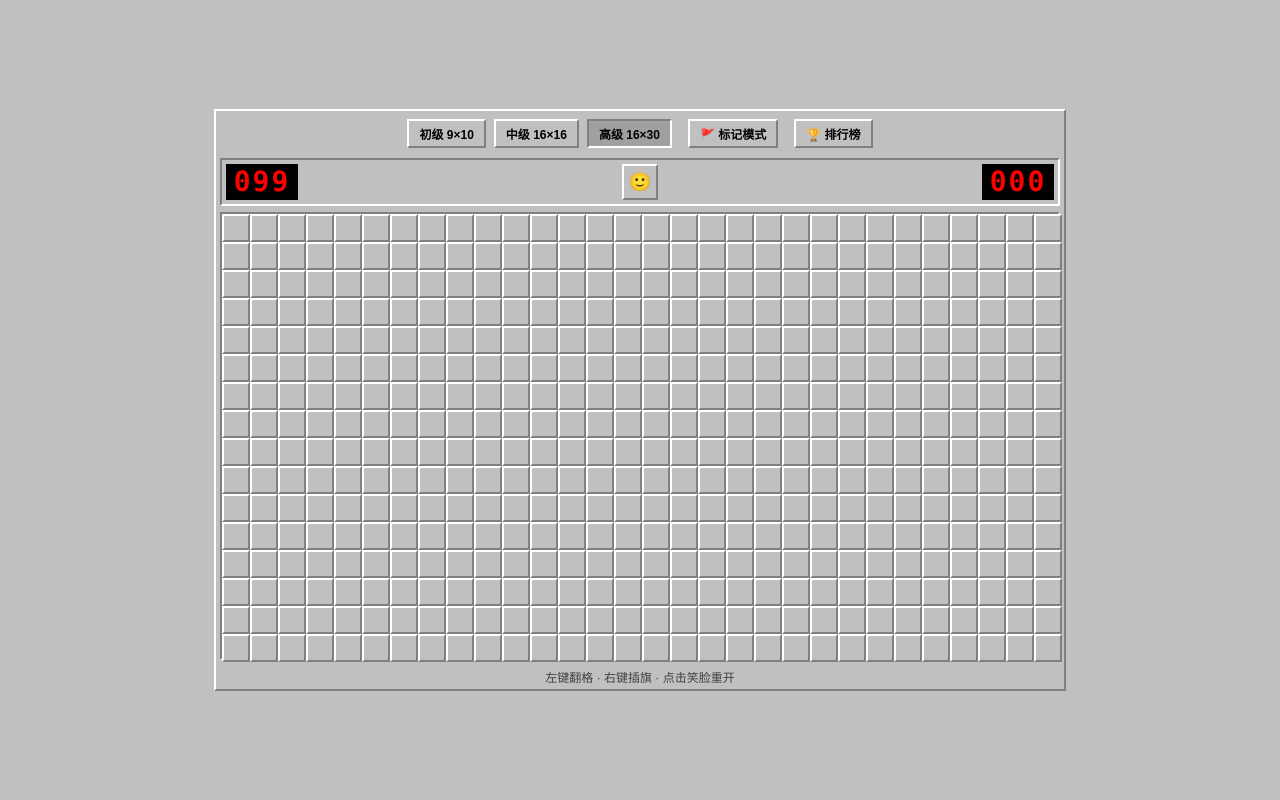
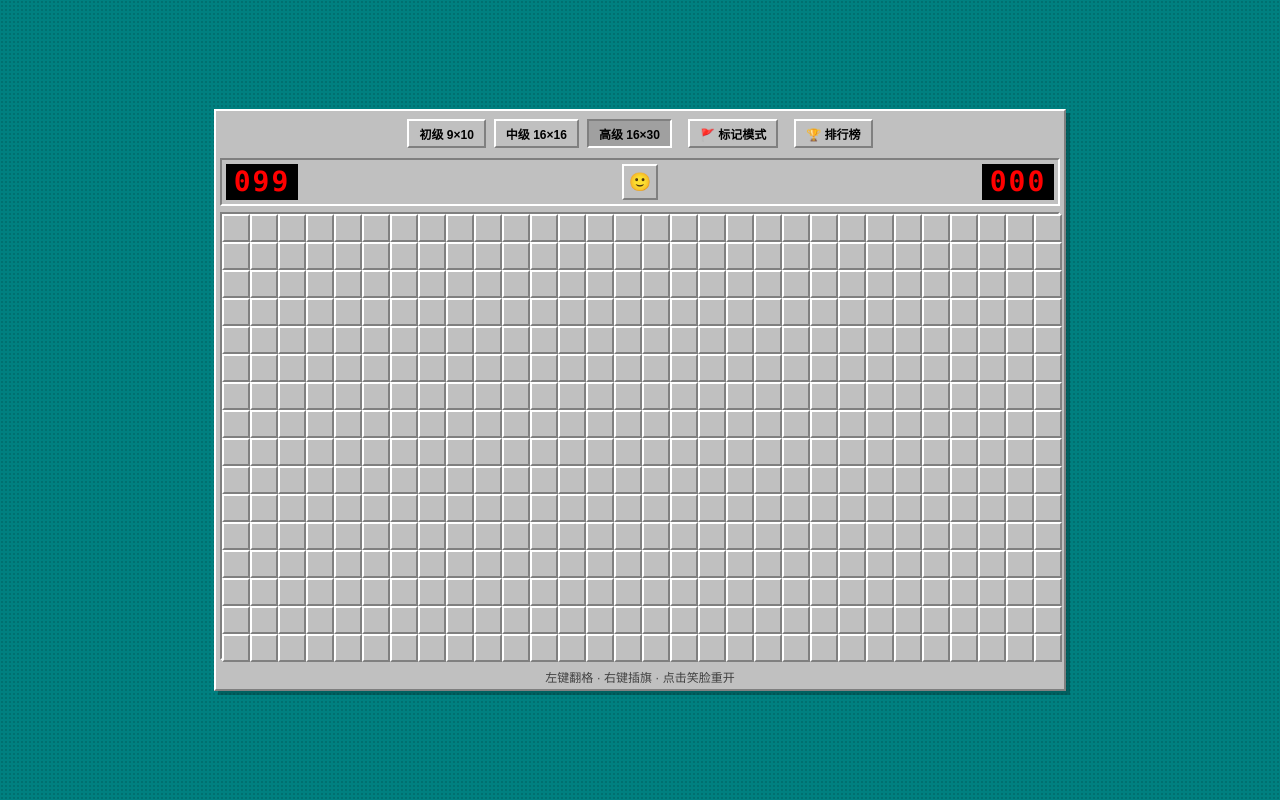
Before and after one commit to ITdike/saolei2026, a plain HTML site: page index.html in a window 1280 px wide. Drawn offline with Linux system fonts and the light colour scheme.

Commit message:
ui: add retro Windows 95 background decoration

```diff
--- a/index.html
+++ b/index.html
@@ -8,7 +8,11 @@
   * { margin: 0; padding: 0; box-sizing: border-box; -webkit-tap-highlight-color: transparent; }
   body {
     font-family: 'Microsoft YaHei', sans-serif;
-    background: #c0c0c0;
+    /* Windows 95 经典青色桌面 + 4px 像素网格 */
+    background-color: #008080;
+    background-image:
+      radial-gradient(circle, #007070 1px, transparent 1px);
+    background-size: 4px 4px;
     display: flex;
     flex-direction: column;
     align-items: center;
@@ -18,6 +22,7 @@
     -webkit-user-select: none;
     touch-action: manipulation;
   }
+  /* 主窗口增加经典投影 */
   #game-wrapper {
     background: #c0c0c0;
     padding: 4px;
@@ -25,6 +30,7 @@
     border-left: 2px solid #ffffff;
     border-right: 2px solid #808080;
     border-bottom: 2px solid #808080;
+    box-shadow: 4px 4px 0px rgba(0,0,0,0.25);
   }
   /* 难度选择器 */
   #difficulty-bar {
```
